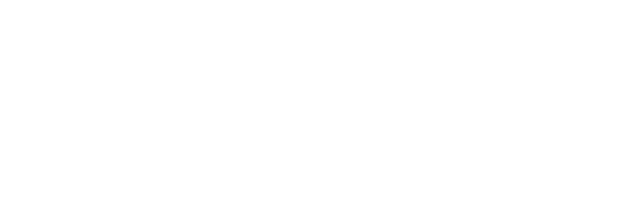
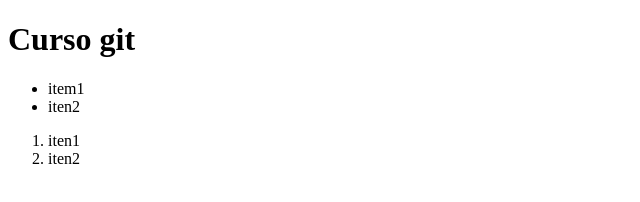
Before and after one commit to Carlossx/primeiro, a plain HTML site: page index.html in a window 1280 px wide. Shown: the whole page, without its empty margins (0-640 px from the left). Drawn offline with Linux system fonts and the light colour scheme.

Commit message:
Crescentei Listas

```diff
--- a/index.html
+++ b/index.html
@@ -7,6 +7,14 @@
     <title>Document</title>
 </head>
 <body>
-
+    <h1>Curso git</h1>
+    <ul>
+        <li>item1</li>
+        <li>iten2</li>
+    </ul>
+    <ol>
+        <li>iten1</li>
+        <li>iten2</li>
+    </ol>
 </body>
 </html>
```
